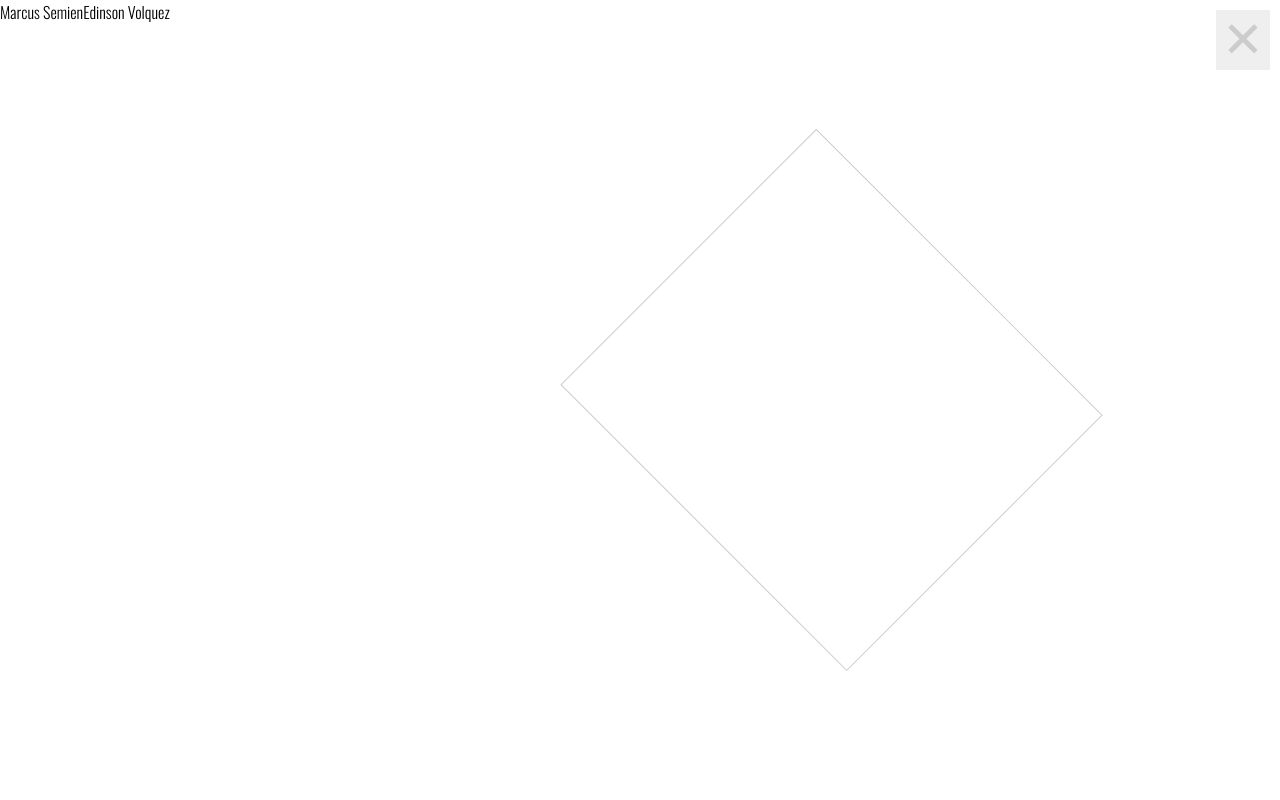
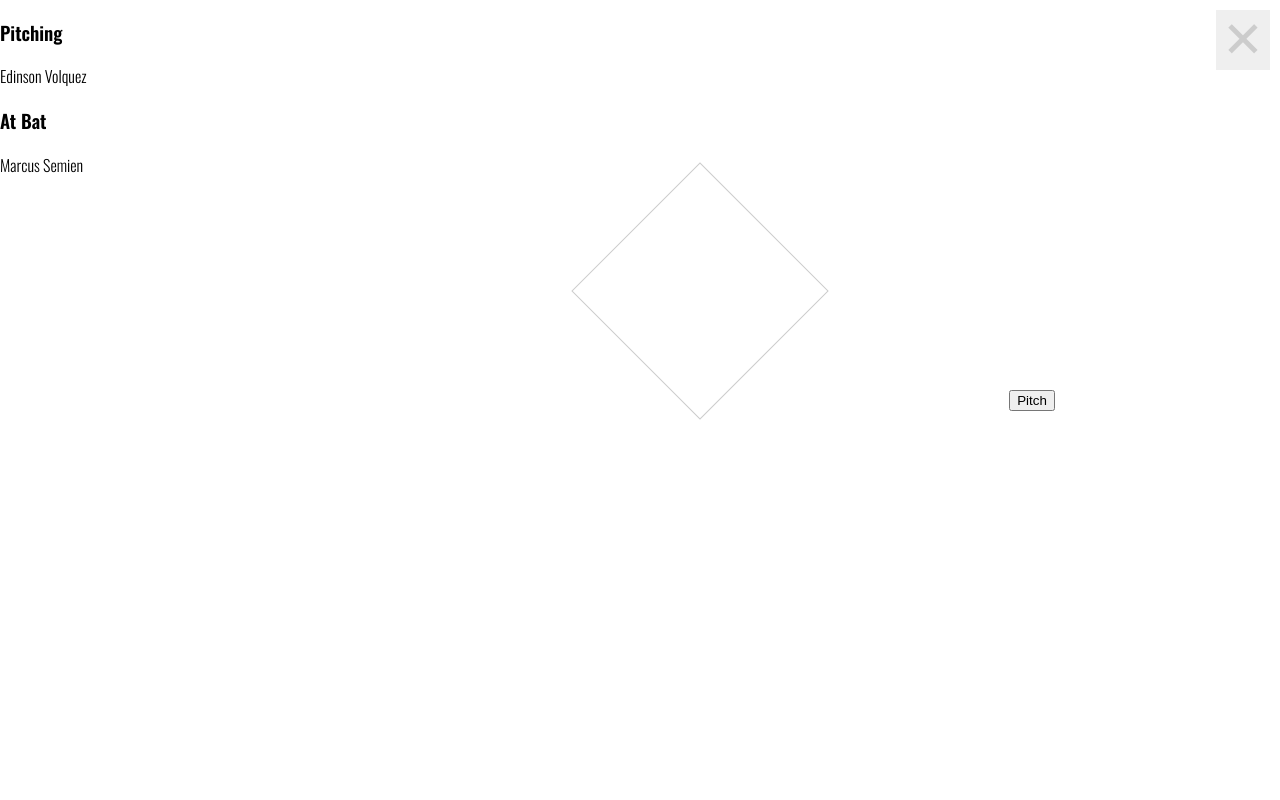
Before and after one commit to soybuddha/scorebook, a React (Create React App) app: page / in a window 1280 px wide. Both pictures are taken after a click on the element 312 px from the left and 165 px from the top of the page. Shown: the top 800 px of the page. Built offline with nearby package versions, Linux system fonts and the light colour scheme.

Commit message:
working on at bat pitches

```diff
--- a/src/components/AtBat/ActiveAtBat.tsx
+++ b/src/components/AtBat/ActiveAtBat.tsx
@@ -1,14 +1,21 @@
-import React from 'react';
+import React, { useState } from 'react';
+
+import { NewPitch } from './Pitch';
 
 import {
+  ActiveAtBatLayout,
+  ActiveAtBatMatchup,
+  ActiveAtBatDiamondWrapper,
   ActiveAtBatWrapper,
+  ActiveAtBatContent,
   CloseButton,
   Diamond,
 } from './StyledAtBat';
+import { UL } from '../../styled-components/Global';
 
 
 import { IntHitter, IntPitcher } from '../../interfaceDeclarations/scorebookInts';
-import { IntHalfInning } from '../../interfaceDeclarations/inningInts';
+import { IntHalfInning, IntPitch } from '../../interfaceDeclarations/inningInts';
 
 export function ActiveAtBat(props: {
   hitter: IntHitter,
@@ -18,20 +25,49 @@ export function ActiveAtBat(props: {
   toggleAtBat: () => void;
   onUpdateGame: (inning: IntHalfInning, inningIndex: number, team: 'away' | 'home') => void,
 }) {
+  const [pitches, setPitches] = useState<IntPitch[]>([]);
   return (
     <ActiveAtBatWrapper>
       <CloseButton
         onClick={() => { props.toggleAtBat(); }}
       >&#x2715;</CloseButton>
-      <div style={{display: 'flex', minHeight: '100%'}}>
-        <div style={{width: '30%'}}>
-          {props.hitter.name}
-          {props.pitcher.name}
-        </div>
-        <div style={{width: '70%', display: 'flex', alignItems: 'center', justifyContent: 'center'}}>
-          <Diamond />
-        </div>
-      </div>
+      <ActiveAtBatLayout>
+        <ActiveAtBatMatchup>
+          <div>
+            <h3>Pitching</h3>
+            {props.pitcher.name}
+          </div>
+          <div>
+            <h3>At Bat</h3>
+            {props.hitter.name}
+          </div>
+          {pitches.length > 0 && (
+            <div>
+              <h3>Pitches</h3>
+              <UL>
+                {pitches.map((pitch: IntPitch, index: number) => {
+                  <li key={`pitch-${index+1}`}>
+                    {index + 1}
+                    {pitch.result}
+                    {pitch.pitchType ? pitch.pitchType : ''}
+                    {pitch.speed ? pitch.speed : ''}
+                  </li>
+                })}
+              </UL>
+            </div>
+          )}
+        </ActiveAtBatMatchup>
+        <ActiveAtBatContent>
+          <ActiveAtBatDiamondWrapper>
+            <Diamond />
+          </ActiveAtBatDiamondWrapper>
+          <NewPitch
+            onSavePitch={(pitch: IntPitch) => {
+              setPitches([...pitches, pitch]);
+            }}
+          />
+        </ActiveAtBatContent>
+      </ActiveAtBatLayout>
     </ActiveAtBatWrapper>
   );
 }
--- a/src/components/AtBat/AtBat.tsx
+++ b/src/components/AtBat/AtBat.tsx
@@ -24,7 +24,6 @@ export function AtBat(props: {
           setFocus(!focused);
         }}
       />
-
       {focused && (
         <ActiveAtBat
           hitter={props.hitter}
@@ -34,7 +33,7 @@ export function AtBat(props: {
           toggleAtBat={() => { setFocus(!focused); }}
           onUpdateGame={props.onUpdateGame}
         />
-  )}
+      )}
     </React.Fragment>
   );
 }
--- /dev/null
+++ b/src/components/AtBat/Pitch.tsx
@@ -0,0 +1,58 @@
+import React, { useState } from 'react';
+
+import { NumericField } from '../../core-components/TextField/TextField';
+import { IntPitch } from '../../interfaceDeclarations/inningInts';
+
+export function NewPitch(props: {
+  onSavePitch: (pitch: IntPitch) => void,
+}) {
+  const [addingPitch, setAddingPitch] = useState<boolean>(false);
+  const [currentPitch, setCurrentPitch] = useState<IntPitch>({
+    result: '',
+  });
+
+  if (addingPitch) {
+    return (
+      <div>
+        <NumericField
+          id="pitch-speed"
+          label="Speed"
+          min={0}
+          max={120}
+          onChange={(id: string, value: string) => {
+            setCurrentPitch({
+              ...currentPitch,
+              speed: parseInt(value),
+            });
+          }}
+        />
+        <button
+          disabled={currentPitch.result === ''}
+          onClick={() => {
+            setAddingPitch(false);
+            setCurrentPitch({ result: '' });
+            props.onSavePitch(currentPitch);
+          }}
+        >
+          Save
+        </button>
+        <button
+          onClick={() => {
+            setAddingPitch(false);
+            setCurrentPitch({ result: '' });
+          }}
+        >
+          Cancel
+        </button>
+      </div>
+    );
+  }
+
+  return (
+    <button
+      onClick={() => { setAddingPitch(true); }}
+    >
+      Pitch
+    </button>
+  );
+}
--- a/src/components/AtBat/StyledAtBat.ts
+++ b/src/components/AtBat/StyledAtBat.ts
@@ -1,4 +1,9 @@
 import styled from 'styled-components';
+
+export const ActiveAtBatDiamondWrapper = styled.div`
+  width: 400px;
+  height: 400px;
+`;
 
 export const Diamond = styled.div`
   border: 1px solid #ccc;
@@ -50,3 +55,19 @@ export const CloseButton = styled.button`
     color: #666;
   }
 `;
+
+export const ActiveAtBatLayout = styled.div`
+  display: flex;
+  min-height: 100%;
+`;
+
+export const ActiveAtBatMatchup = styled.div`
+  width: 30%;
+`;
+
+export const ActiveAtBatContent = styled.div`
+  width: 70%;
+  display: flex;
+  align-items: center;
+  justify-content: center;
+`;
--- a/src/components/Lineup/Lineup.tsx
+++ b/src/components/Lineup/Lineup.tsx
@@ -45,7 +45,7 @@ export function Lineup(props: {
             <InningTitle><strong>{index + 1}</strong></InningTitle>
             {props.lineup.map((atBat: IntHitter, atBatIndex: number) => {
               console.log(inning.atBats.length);
-              if (inning.atBats.length > 0) {
+              if (inning.atBats[atBatIndex]) {
                 // here is where we put exisiting at bats
               }
 
--- /dev/null
+++ b/src/core-components/TextField/StyledTextField.ts
@@ -0,0 +1,24 @@
+import styled from 'styled-components';
+
+export const StyledTextInputWrapper = styled.div`
+  position: relative;
+`;
+
+export const StyledTextInput = styled.input`
+  border: 1px solid #ccc;
+  padding: 8px;
+  font-size: 22px;
+
+  &:hover, &:focus {
+    border-color: #666;
+  }
+`;
+
+export const StyledTextInputLabel = styled.label`
+  position: absolute;
+  top: 0;
+  left: 0;
+  color: #666;
+
+  background: #fff;
+`;
--- /dev/null
+++ b/src/core-components/TextField/TextField.tsx
@@ -0,0 +1,55 @@
+import React, { FormEvent } from 'react';
+
+import {
+  StyledTextInputLabel,
+  StyledTextInput,
+  StyledTextInputWrapper,
+} from './StyledTextField';
+
+export function TextField(props: {
+  id: string,
+  label?: string,
+  onChange: (id: string, value: string) => void,
+}) {
+
+  return (
+    <StyledTextInputWrapper>
+      <StyledTextInput
+        id={props.id}
+        type="text"
+        onChange={(event: FormEvent<HTMLInputElement>) => {
+          props.onChange(event.currentTarget.id, event.currentTarget.value);
+        }}
+      />
+      {props.label && (
+        <StyledTextInputLabel htmlFor={props.id}>{props.label}</StyledTextInputLabel>
+      )}
+    </StyledTextInputWrapper>
+  );
+}
+
+export function NumericField(props: {
+  id: string,
+  label?: string,
+  min?: number,
+  max?: number,
+  onChange: (id: string, value: string) => void,
+}) {
+
+  return (
+    <StyledTextInputWrapper>
+      <StyledTextInput
+        id={props.id}
+        type="number"
+        min={props.min || undefined}
+        max={props.max || undefined}
+        onChange={(event: FormEvent<HTMLInputElement>) => {
+          props.onChange(event.currentTarget.id, event.currentTarget.value);
+        }}
+      />
+      {props.label && (
+        <StyledTextInputLabel htmlFor={props.id}>{props.label}</StyledTextInputLabel>
+      )}
+    </StyledTextInputWrapper>
+  );
+}
--- a/src/interfaceDeclarations/inningInts.ts
+++ b/src/interfaceDeclarations/inningInts.ts
@@ -6,7 +6,8 @@ export type IntPitchResult = 'ball'
   | 'sac'   // sacrifice
   | 'hbp'   // hit by pitch
   | 'po'    // pitch-out
-  | 'balk';
+  | 'balk'
+  | '';
 
 export type IntAtBatResult = 'swinging-strike'
   | 'looking-strikeout'
```
